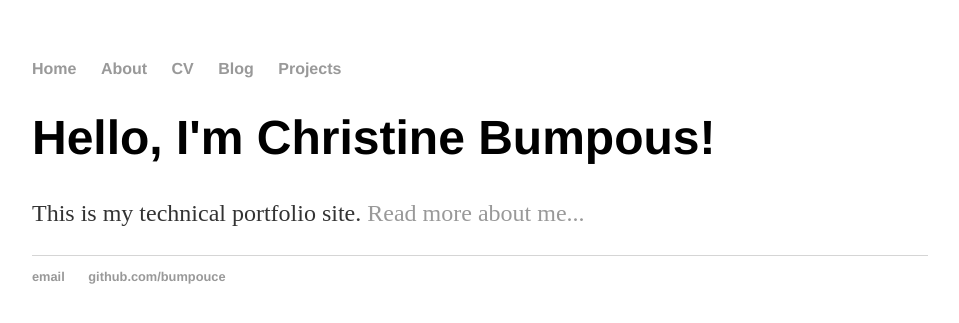
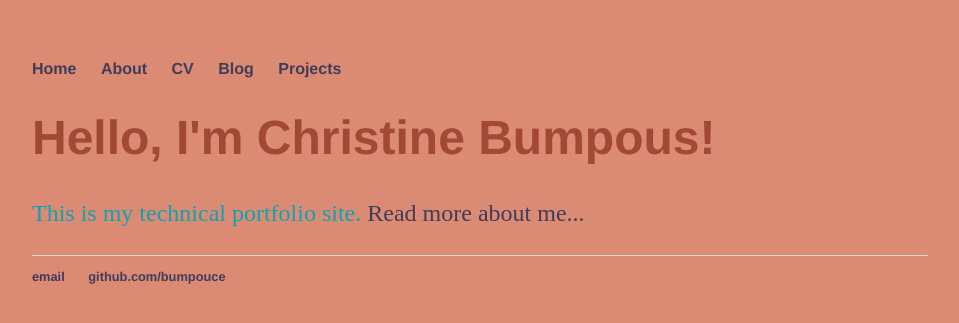
Before and after one commit to bumpouce/bumpouce.github.io, a Jekyll site: the page built from index.html, in a window 1280 px wide. Shown: the top 323 px of the page, without its empty margins (160-1119 px from the left). Built offline with Jekyll 4.4.1, drawn with Linux system fonts in a browser that asks for light colours.

Commit message:
Update main.css
changed colors

```diff
--- a/css/main.css
+++ b/css/main.css
@@ -1,6 +1,8 @@
 body {
     margin: 60px auto;
     width: 70%;
+    background-color: #DB8A74;
+    color: #fac8b8;
 }
 nav ul, footer ul {
     font-family:'Helvetica', 'Arial', 'Sans-Serif';
@@ -14,19 +16,20 @@ nav ul li, footer ul li {
 }
 a {
     text-decoration: none;
-    color: #999;
+    color: #413C58;
 }
 a:hover {
     text-decoration: underline;
 }
 h1 {
     font-size: 3em;
+    color: #A24936;
     font-family:'Helvetica', 'Arial', 'Sans-Serif';
 }
 p {
     font-size: 1.5em;
     line-height: 1.4em;
-    color: #333;
+    color: #0fa3b1;
 }
 footer {
     border-top: 1px solid #d5d5d5;
```
